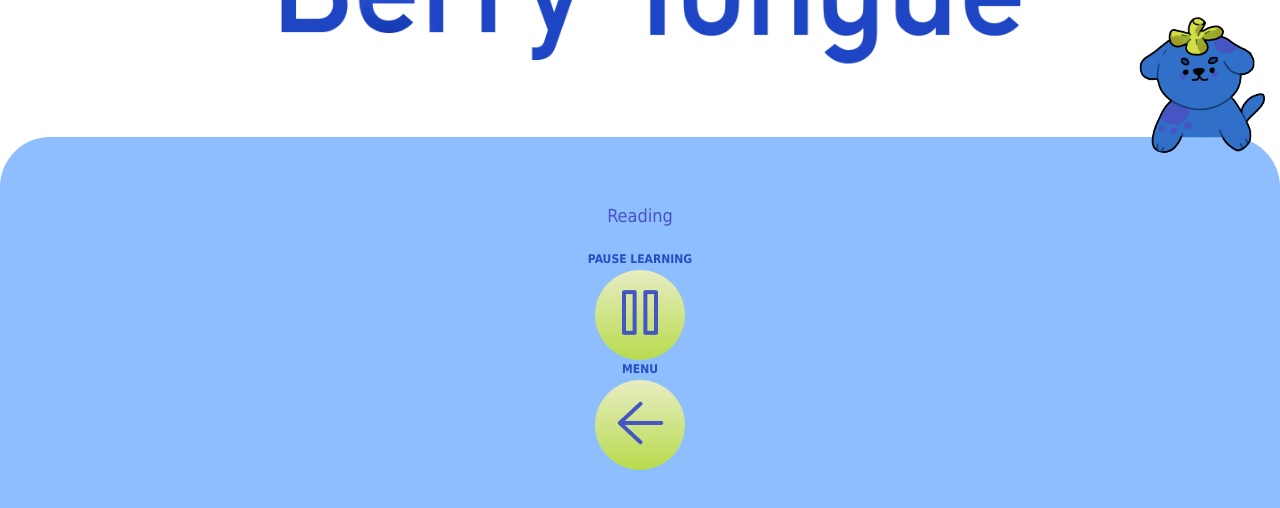
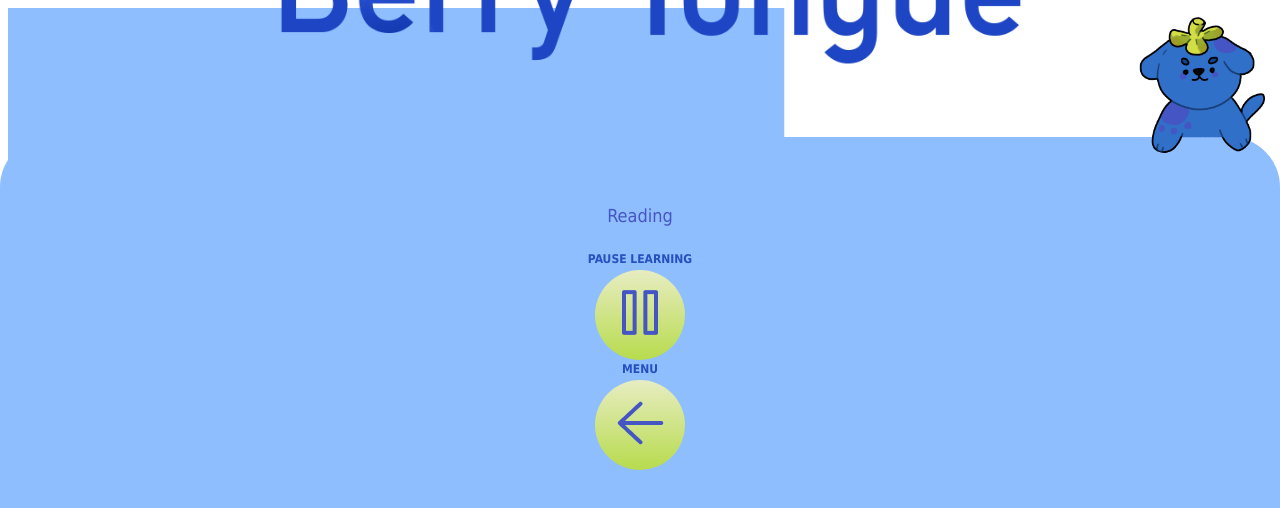
Before and after one commit to JonOuyang/Cerebral-Hackathon-Project, a browser extension: page bruin_berry/pages/reading/reading_active.html in a window 1280 px wide. Drawn offline with Linux system fonts and the light colour scheme.

Commit message:
added textbox

```diff
--- a/bruin_berry/pages/reading/reading_active.html
+++ b/bruin_berry/pages/reading/reading_active.html
@@ -4,6 +4,7 @@
         <link rel="stylesheet" href="../../style.css">
     </head>
     <div class="lightBlueBlock"></div>
+    <img src="../../textbubble.png" class="textbubble">
     <img src="../../Buddy.gif" class="mascotRight">
     <img src="../../actuallogo.png" class="name">
     <h1 class="desc">Reading</h1>
--- a/bruin_berry/style.css
+++ b/bruin_berry/style.css
@@ -246,3 +246,10 @@
     height: 156px;
     right: 0%;
 }
+
+.textbubble {
+    position:absolute;
+    display: block;
+    width: 76%;
+    height: 24%;
+}
```
Also changed, not shown: bruin_berry/pages/watching/watching_active.html (+1 -0 lines), bruin_berry/textbubble.png (added).
